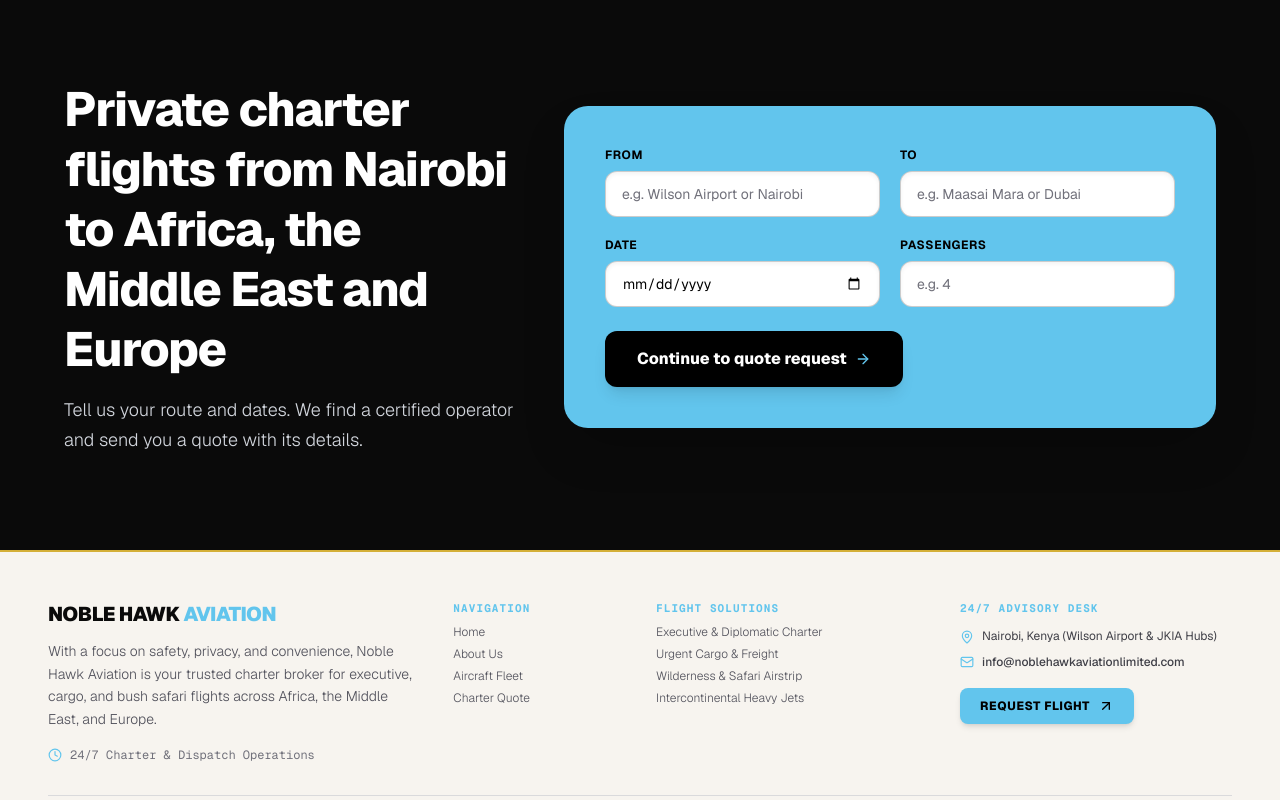
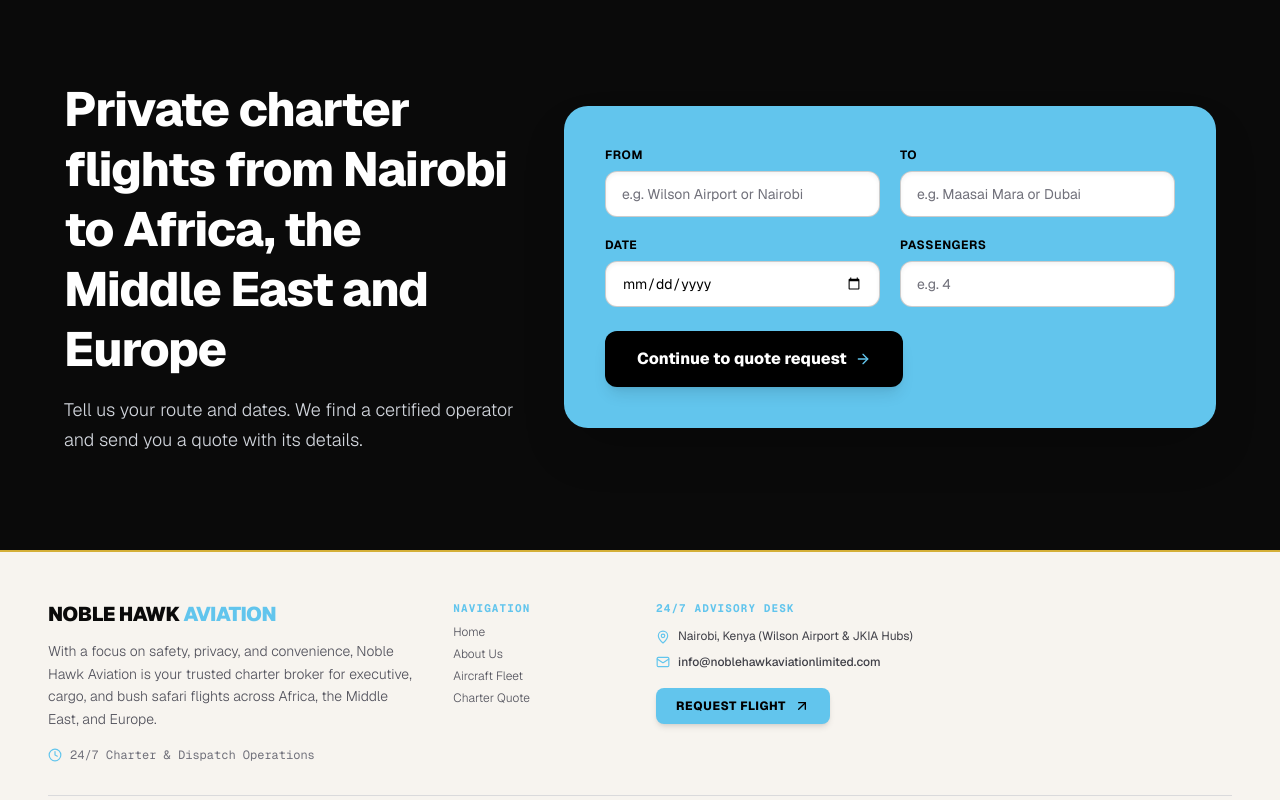
Before and after one commit to mosaremot-gif/nobblehawkaviationlimited, a Next.js app: page / in a window 1280 px wide. Shown: the part 4300-5100 px from the top of the page. Built offline with nearby package versions, Linux system fonts and the light colour scheme.

Commit message:
Design fixes

```diff
--- a/src/components/Footer.tsx
+++ b/src/components/Footer.tsx
@@ -46,34 +46,7 @@
             </ul>
           </div>
 
-          {/* Flight Solutions */}
-          <div className="lg:col-span-3 space-y-2">
-            <h2 className="text-[11px] font-mono uppercase tracking-widest text-[#62c5ed] font-bold">
-              Flight Solutions
-            </h2>
-            <ul className="space-y-1.5 text-xs text-zinc-600 font-light">
-              <li>
-                <Link href="/booking?type=passenger" className="hover:text-[#0A0A0A] transition-colors">
-                  Executive & Diplomatic Charter
-                </Link>
-              </li>
-              <li>
-                <Link href="/booking?type=cargo" className="hover:text-[#0A0A0A] transition-colors">
-                  Urgent Cargo & Freight
-                </Link>
-              </li>
-              <li>
-                <Link href="/booking?type=safari" className="hover:text-[#0A0A0A] transition-colors">
-                  Wilderness & Safari Airstrip
-                </Link>
-              </li>
-              <li>
-                <Link href="/booking?type=long-range" className="hover:text-[#0A0A0A] transition-colors">
-                  Intercontinental Heavy Jets
-                </Link>
-              </li>
-            </ul>
-          </div>
+
 
           {/* 24/7 Contact Details & Action Button */}
           <div className="lg:col-span-3 space-y-3">
```
